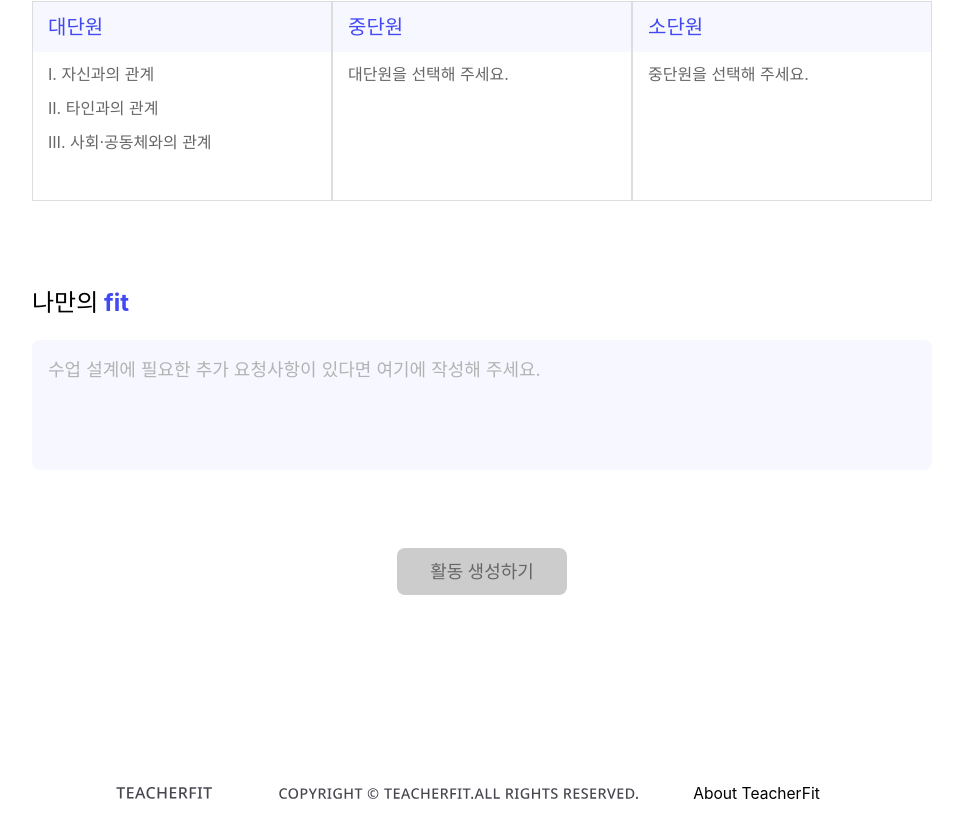
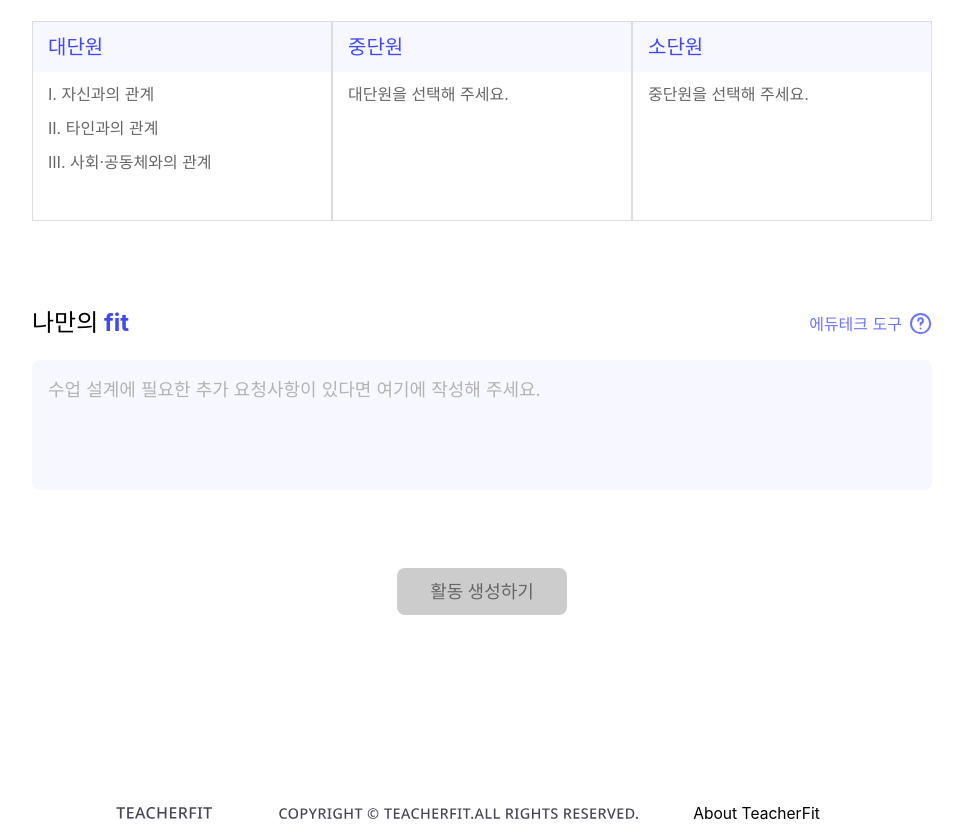
Before and after one commit to Teacher-fit/Frontend, a React (Vite) app: page /myfit in a window 1280 px wide. Shown: the part 893-1727 px from the top of the page, without its empty margins (158-1121 px from the left). Built offline with nearby package versions, Linux system fonts and the light colour scheme.

Commit message:
feat: 에듀테크 설명 아이콘 추가

```diff
--- a/src/components/Header.style.ts
+++ b/src/components/Header.style.ts
@@ -1,7 +1,7 @@
 import styled from 'styled-components'
 
 export const Header = styled.header`
-  padding-top: 66px;
+  padding-top: 100px;
   left: 0;
   top: 0;
   width: 100%;
--- a/src/pages/MyFit.style.ts
+++ b/src/pages/MyFit.style.ts
@@ -121,18 +121,6 @@ export const Li = styled.li`
   margin-top: 15px;
 `;
 
-export const Detail = styled.div` // or p
-  background-color: white;
-  border: none;
-  margin-left: 45px;
-  weight: 20%;
-  text-align: left;
-  margin-top: 0;
-  font-size: 0.9rem;
-  text-decoration: underline;
-  color: #757575;
-`;
-
 export const SubmitBtn = styled.button`
   margin-top: 20px;
   width: 170px;
@@ -159,3 +147,15 @@ export const BtnContainer = styled.div`
   height: 100%;
   margin-top: 58px;
 `;
+
+export const Detail = styled.img`
+  margin: 0;
+  right: 0%;
+  align-items: baseline;
+`;
+
+export const HeadingWrapper = styled.div`
+  display: flex;
+  justify-content: space-between;
+  alignItems: center;
+`;
--- a/src/pages/MyFit.tsx
+++ b/src/pages/MyFit.tsx
@@ -6,6 +6,7 @@ import TextbookTable from '../components/TextbookTable'
 import AutoResizeInputBox from '../components/AutoResizeInputBox'
 import Menu from '../components/Menu'
 import Header from '../components/Header'
+import DetailIcon from '../assets/DetailIcon.svg'
 
 // 서버 URL 상수
 const SERVER_URL =
@@ -198,9 +199,31 @@ const MyFit = () => {
       {/* TextbookTable 컴포넌트에서 선택 완료 상태 업데이트 */}
       <TextbookTable onCompletionStatusChange={handleCompletionStatusChange} />
 
-      <S.Heading>
-        나만의<S.Fit> fit</S.Fit>
-      </S.Heading>
+      <div style={{ marginTop: '89px' }}></div>
+      <S.HeadingWrapper>
+        <S.Heading style={{ margin: '0px' }}>
+          나만의<S.Fit> fit</S.Fit>
+        </S.Heading>
+        <div
+          style={{
+            display: 'flex',
+            alignItems: 'center',
+          }}
+        >
+          <span
+            style={{
+              alignItems: 'center',
+              color: '#6E75F5',
+              fontSize: '16px',
+              marginRight: '8px',
+            }}
+          >
+            에듀테크 도구
+          </span>
+          <S.Detail src={DetailIcon} />
+        </div>
+      </S.HeadingWrapper>
+      <div style={{ marginBottom: '23px' }}></div>
 
       <AutoResizeInputBox
         placeholder="수업 설계에 필요한 추가 요청사항이 있다면 여기에 작성해 주세요."
--- a/src/pages/MyFitResult.tsx
+++ b/src/pages/MyFitResult.tsx
@@ -37,7 +37,10 @@ const MyFitResult = () => {
           <ReactMarkdown remarkPlugins={[remarkGfm]}>{ansString}</ReactMarkdown>
         </MarkdownWrapper>
         <IconWrapper>
-          <Icon src={ReloadIcon} />
+          <Icon
+            src={ReloadIcon}
+            // TODO: 답변 Reload 기능 구현
+          />
           <CopyToClipboard
             text={ansString}
             onCopy={() => alert('결과가 복사되었습니다.')}
```
